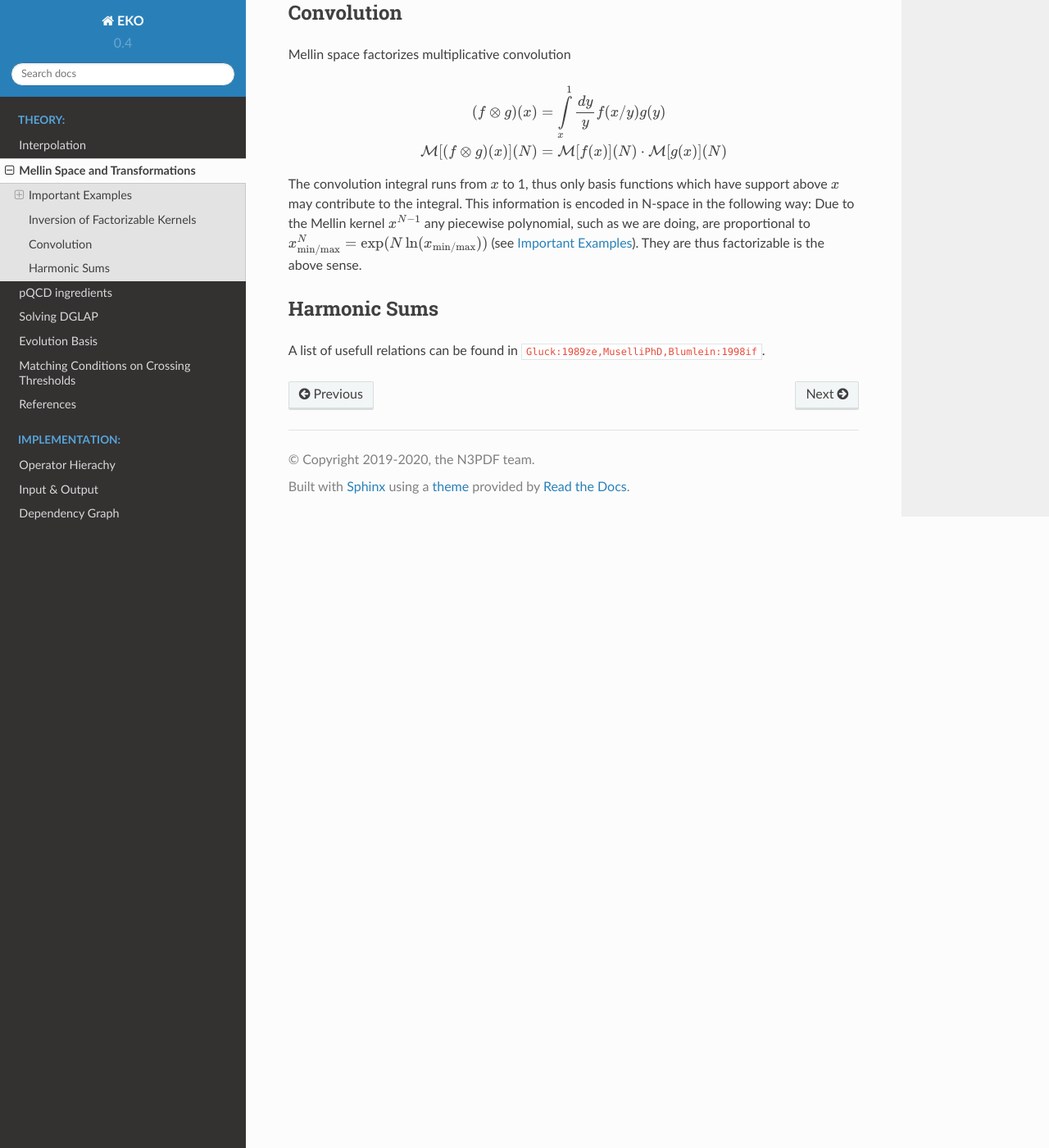
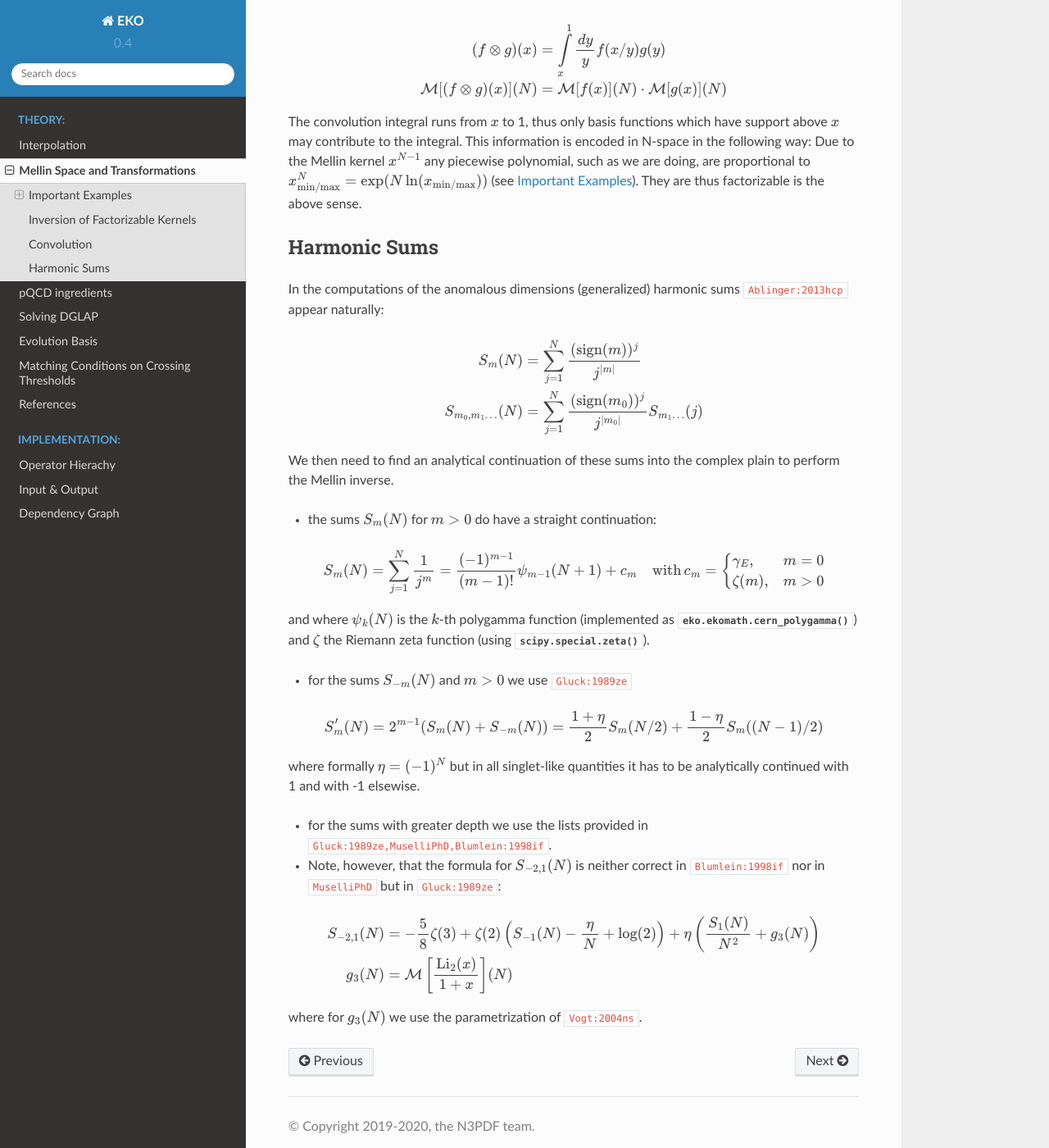
Before and after one commit to NNPDF/eko, a Sphinx documentation site: the page built from doc/source/Theory/Mellin.txt, in a window 1280 px wide and 1400 px high, scrolled down 2018 px. Shown: the whole window at 82% size. Built offline with Sphinx 7.4.7 and the Read the Docs theme 2.0.0, drawn with Linux system fonts in a browser that asks for light colours; pages that are not in the unit, such as notebooks, are missing from menus; cross-references to code outside the pages are shown as plain code; some of the changed text lies outside the part shown.

```diff
--- a/doc/source/Theory/Mellin.txt
+++ b/doc/source/Theory/Mellin.txt
@@ -58,10 +58,7 @@ Plus Distributions
 .. math ::
     \mathcal M[1/(1-x)_+](N) = S_1(N)
 
-whith the harmonic sum (implemented as :meth:`eko.ekomath.harmonic_S1`)
-
-.. math ::
-    S_1(N) = \sum\limits_{j=1}^N \frac 1 j = \psi_0(N+1)+\gamma_E
+whith the harmonic sum :math:`S_1` (see :ref:`theory/mellin:harmonic sums`).
 
 
 Inversion of Factorizable Kernels
@@ -110,4 +107,39 @@ are doing, are proportional to
 
 Harmonic Sums
 -------------
-A list of usefull relations can be found in :cite:`Gluck:1989ze,MuselliPhD,Blumlein:1998if`.
+In the computations of the anomalous dimensions (generalized) harmonic sums
+:cite:`Ablinger:2013hcp` appear naturally:
+
+.. math ::
+    S_{m}(N) &= \sum\limits_{j=1}^N \frac{(\text{sign}(m))^j}{j^{|m|}} \\
+    S_{m_0,m_1\ldots}(N) &= \sum\limits_{j=1}^N \frac{(\text{sign}(m_0))^j}{j^{|m_0|}} S_{m_1\ldots}(j)
+
+We then need to find an analytical continuation of these sums into the complex plain to perform
+the Mellin inverse.
+
+- the sums :math:`S_{m}(N)` for :math:`m > 0` do have a straight continuation:
+
+.. math ::
+    S_m(N) = \sum\limits_{j=1}^N \frac 1 {j^m} = \frac{(-1)^{m-1}}{(m-1)!} \psi_{m-1}(N+1)+c_m \quad
+    \text{with}\, c_m = \left\{\begin{array}{ll} \gamma_E, & m=0\\ \zeta(m), & m>0\end{array} \right.
+
+and where :math:`\psi_k(N)` is the :math:`k`-th polygamma function (implemented as :meth:`eko.ekomath.cern_polygamma`)
+and :math:`\zeta` the Riemann zeta function (using :func:`scipy.special.zeta`).
+
+- for the sums :math:`S_{-m}(N)` and :math:`m > 0` we use :cite:`Gluck:1989ze`
+
+.. math ::
+    S_m'(N) = 2^{m-1}(S_m(N) + S_{-m}(N)) = \frac{1+\eta}{2} S_m(N/2) + \frac{1-\eta}{2}S_m((N-1)/2)
+
+where formally :math:`\eta = (-1)^N` but in all singlet-like quantities it has to be analytically continued with 1
+and with -1 elsewise.
+
+- for the sums with greater depth we use the lists provided in :cite:`Gluck:1989ze,MuselliPhD,Blumlein:1998if`.
+- Note, however, that the formula for :math:`S_{-2,1}(N)` is neither correct in :cite:`Blumlein:1998if`
+  nor in :cite:`MuselliPhD` but in :cite:`Gluck:1989ze`:
+
+.. math ::
+    S_{-2,1}(N) &= - \frac 5 8 \zeta(3) + \zeta(2)\left(S_{-1}(N) - \frac{\eta}{N} + \log(2)\right) + \eta\left(\frac{S_{1}(N)}{N^2} + g_3(N)\right)\\
+    g_3(N) &= \mathcal M \left[\frac{\text{Li}_2(x)}{1+x}\right](N)
+
+where for :math:`g_3(N)` we use the parametrization of :cite:`Vogt:2004ns`.
--- a/doc/source/Theory/pQCD.txt
+++ b/doc/source/Theory/pQCD.txt
@@ -16,7 +16,7 @@ We use perturbative QCD with the running coupling
 
 We implement two different strategies to solve the renormalization group equation (RGE):
 
-- ``method="exact"``: Solve using `scipy.integrate.solve_ivp <https://docs.scipy.org/doc/scipy/reference/generated/scipy.integrate.solve_ivp.html>`_.
+- ``method="exact"``: Solve using :func:`scipy.integrate.solve_ivp`.
   In LO we fall back to the expanded solution as this is already the true solution.
 - ``method="expanded"``: using approximate solutions:
 
--- a/doc/source/conf.py
+++ b/doc/source/conf.py
@@ -63,7 +63,6 @@ templates_path = ['_templates']
 source_suffix = {
     '.rst': 'restructuredtext',
     '.txt': 'restructuredtext',
-    #'.md': 'markdown',
 }
 
 autosectionlabel_prefix_document = True
@@ -122,7 +121,7 @@ html_static_path = []
 # -- Options for HTMLHelp output ---------------------------------------------
 
 # Output file base name for HTML help builder.
-htmlhelp_basename = 'EKODocumentationdoc'
+htmlhelp_basename = 'EKO Documentation'
 
 
 # -- Options for LaTeX output ------------------------------------------------
@@ -149,7 +148,7 @@ latex_elements = {
 # (source start file, target name, title,
 #  author, documentclass [howto, manual, or own class]).
 latex_documents = [
-    (master_doc, 'EKODocumentation.tex', 'EKO Documentation Documentation',
+    (master_doc, 'EKODocumentation.tex', 'EKO Documentation',
      'N3PDF team', 'manual'),
 ]
 
@@ -159,7 +158,7 @@ latex_documents = [
 # One entry per manual page. List of tuples
 # (source start file, name, description, authors, manual section).
 man_pages = [
-    (master_doc, 'ekodocumentation', 'EKO Documentation Documentation',
+    (master_doc, 'ekodocumentation', 'EKO Documentation',
      [author], 1)
 ]
 
@@ -170,8 +169,8 @@ man_pages = [
 # (source start file, target name, title, author,
 #  dir menu entry, description, category)
 texinfo_documents = [
-    (master_doc, 'EKODocumentation', 'EKO Documentation Documentation',
-     author, 'EKODocumentation', 'One line description of project.',
+    (master_doc, 'EKODocumentation', 'EKO Documentation',
+     author, 'EKODocumentation', 'EKO Documentation.',
      'Miscellaneous'),
 ]
 
@@ -199,7 +198,11 @@ epub_exclude_files = ['search.html']
 # -- Options for intersphinx extension ---------------------------------------
 
 # Example configuration for intersphinx: refer to the Python standard library.
-intersphinx_mapping = {'https://docs.python.org/3/': None}
+# Thanks https://github.com/bskinn/sphobjinv
+intersphinx_mapping = {
+    "python": ('https://docs.python.org/3/', "python.inv"),
+    "scipy": ('https://docs.scipy.org/doc/scipy/reference', "scipy.inv"),
+}
 
 # -- Options for todo extension ----------------------------------------------
 
--- a/doc/source/refs.bib
+++ b/doc/source/refs.bib
@@ -188,3 +188,13 @@
     pages = "014018",
     year = "1999"
 }
+@phdthesis{Ablinger:2013hcp,
+    author = "Ablinger, Jakob",
+    title = "{Computer Algebra Algorithms for Special Functions in Particle Physics}",
+    eprint = "1305.0687",
+    archivePrefix = "arXiv",
+    primaryClass = "math-ph",
+    school = "Linz U.",
+    month = "4",
+    year = "2012"
+}
```
Also changed, not shown: 4 other files.
